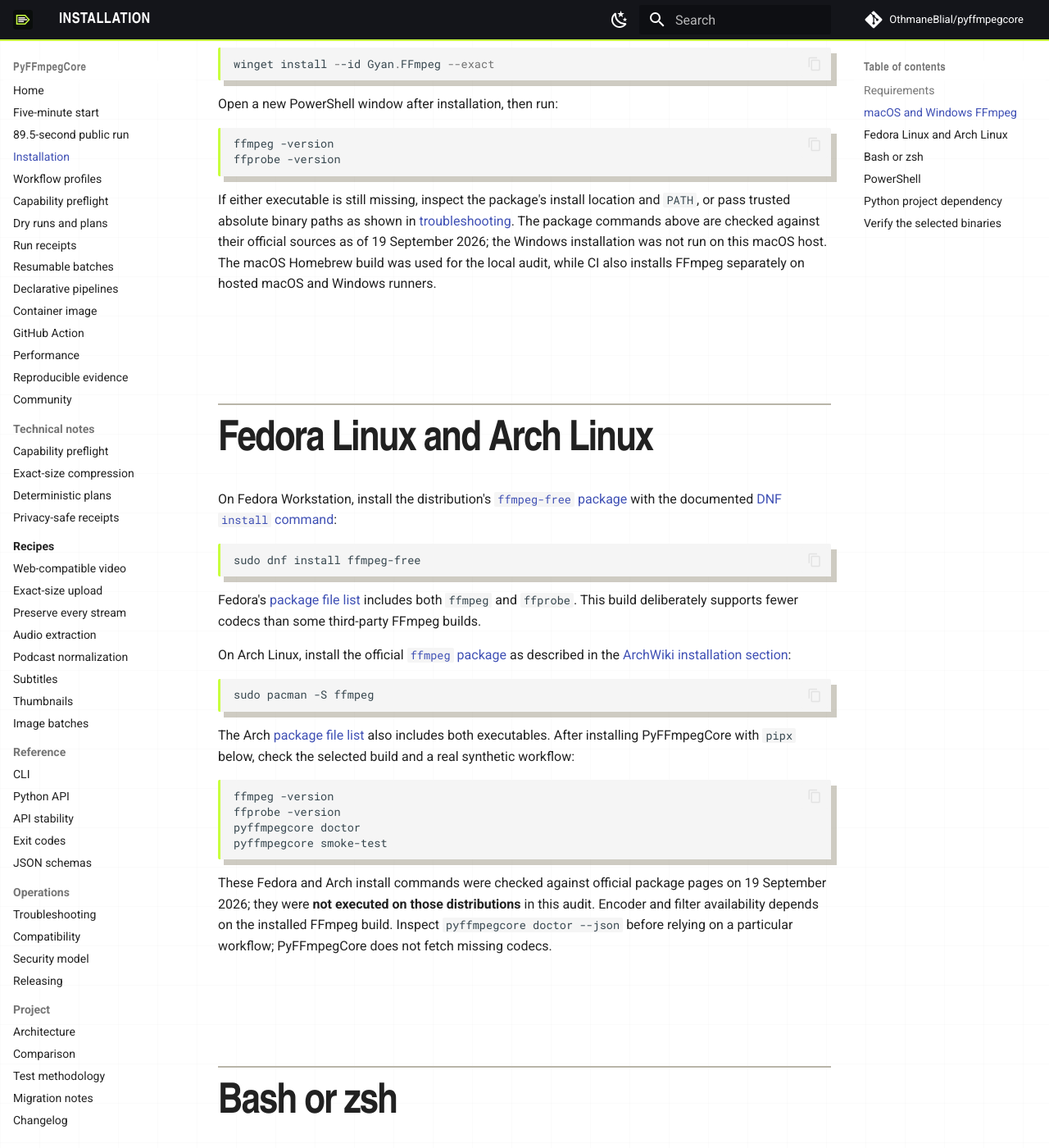
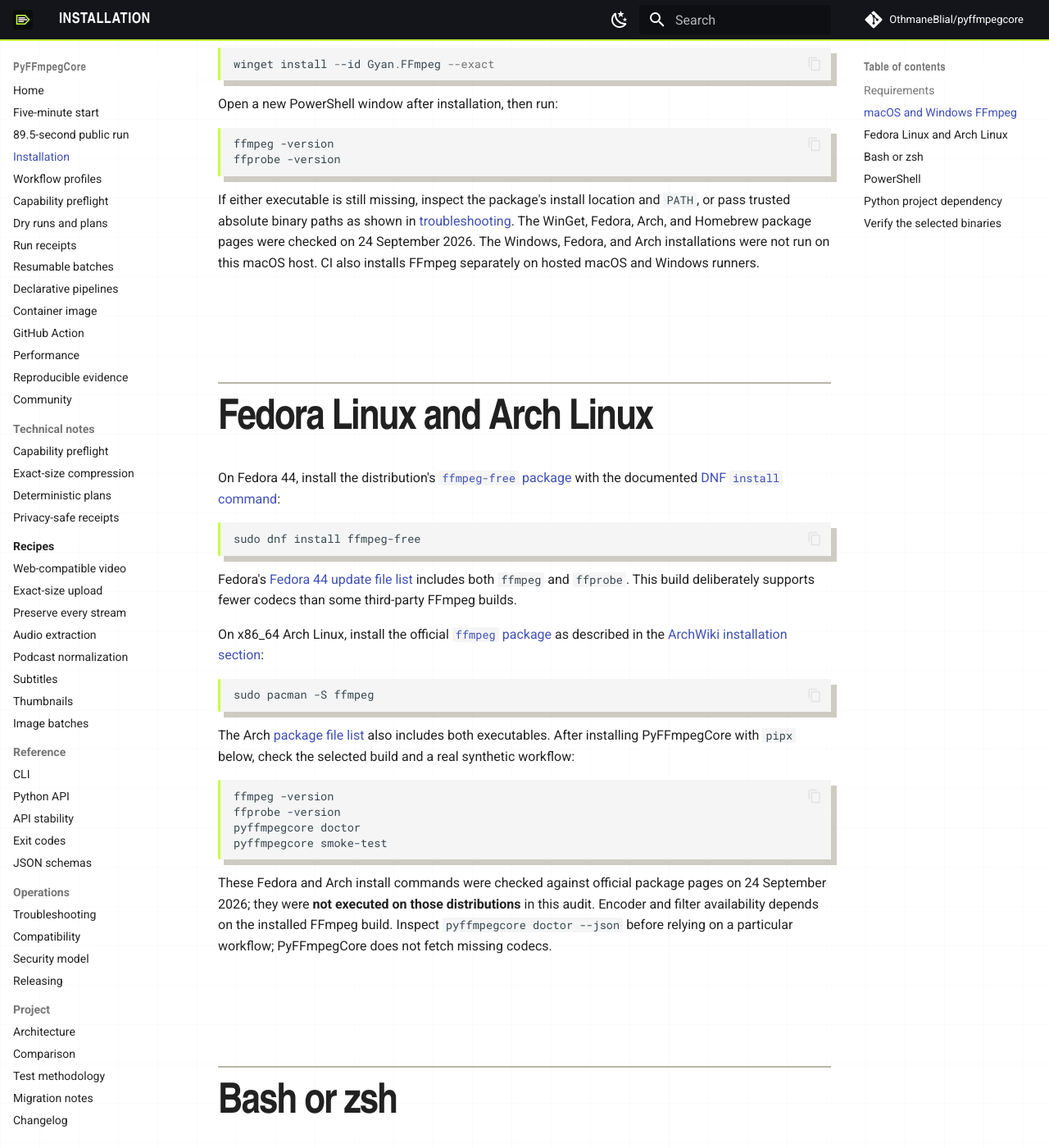
Before and after one commit to OthmaneBlial/pyffmpegcore, an MkDocs documentation site: the page built from docs/installation.md, in a window 1280 px wide and 1400 px high, scrolled down 961 px. Shown: the whole window at 82% size. Built offline with MkDocs 1.6.1 and Material for MkDocs 9.7.7, drawn with Linux system fonts in a browser that asks for light colours; comment, search, counter and statistics services are not loaded; some of the changed text lies outside the part shown.

Commit message:
docs: refresh FFmpeg package source references

````diff
--- a/docs/installation.md
+++ b/docs/installation.md
@@ -19,8 +19,8 @@
 ffprobe -version
 ```
 
-On Windows, the Microsoft WinGet catalog lists the
-[`Gyan.FFmpeg` full build](https://github.com/microsoft/winget-pkgs/blob/master/manifests/g/Gyan/FFmpeg/8.1/Gyan.FFmpeg.locale.en-US.yaml).
+On Windows, the Microsoft WinGet repository currently lists the
+[`Gyan.FFmpeg` 8.1.2 full build](https://github.com/microsoft/winget-pkgs/blob/master/manifests/g/Gyan/FFmpeg/8.1.2/Gyan.FFmpeg.installer.yaml).
 Follow Microsoft's [WinGet install command](https://learn.microsoft.com/en-us/windows/package-manager/winget/install)
 in PowerShell:
 
@@ -37,15 +37,14 @@
 
 If either executable is still missing, inspect the package's install location
 and `PATH`, or pass trusted absolute binary paths as shown in
-[troubleshooting](troubleshooting.md#ffmpeg-or-ffprobe-is-missing). The package commands
-above are checked against their official sources as of 19 September 2026;
-the Windows installation was not run on this macOS host. The macOS Homebrew
-build was used for the local audit, while CI also installs FFmpeg separately
-on hosted macOS and Windows runners.
+[troubleshooting](troubleshooting.md#ffmpeg-or-ffprobe-is-missing). The WinGet,
+Fedora, Arch, and Homebrew package pages were checked on 24 September 2026.
+The Windows, Fedora, and Arch installations were not run on this macOS host.
+CI also installs FFmpeg separately on hosted macOS and Windows runners.
 
 ## Fedora Linux and Arch Linux
 
-On Fedora Workstation, install the distribution's
+On Fedora 44, install the distribution's
 [`ffmpeg-free` package](https://packages.fedoraproject.org/pkgs/ffmpeg/ffmpeg-free/)
 with the documented [DNF `install` command](https://dnf.readthedocs.io/en/stable/command_ref.html#install-command):
 
@@ -53,11 +52,11 @@
 sudo dnf install ffmpeg-free
 ```
 
-Fedora's [package file list](https://packages.fedoraproject.org/pkgs/ffmpeg/ffmpeg-free/fedora-43.html)
+Fedora's [Fedora 44 update file list](https://packages.fedoraproject.org/pkgs/ffmpeg/ffmpeg-free/fedora-44-updates.html)
 includes both `ffmpeg` and `ffprobe`. This build deliberately supports fewer
 codecs than some third-party FFmpeg builds.
 
-On Arch Linux, install the official
+On x86_64 Arch Linux, install the official
 [`ffmpeg` package](https://archlinux.org/packages/extra/x86_64/ffmpeg/)
 as described in the [ArchWiki installation section](https://wiki.archlinux.org/title/FFmpeg#Installation):
 
@@ -77,7 +76,7 @@
 ```
 
 These Fedora and Arch install commands were checked against official package
-pages on 19 September 2026; they were **not executed on those distributions**
+pages on 24 September 2026; they were **not executed on those distributions**
 in this audit. Encoder and filter availability depends on the installed FFmpeg
 build. Inspect `pyffmpegcore doctor --json` before relying on a particular
 workflow; PyFFmpegCore does not fetch missing codecs.
````
Also changed, not shown: ROADMAP.md (+4 -0 lines), docs/PROGRESS.md (+1 -0 lines).
